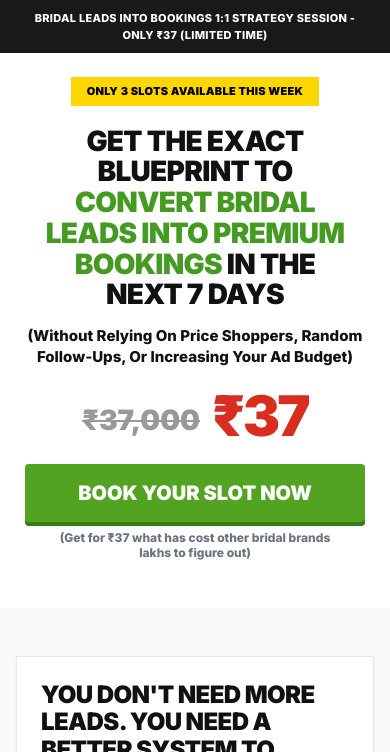
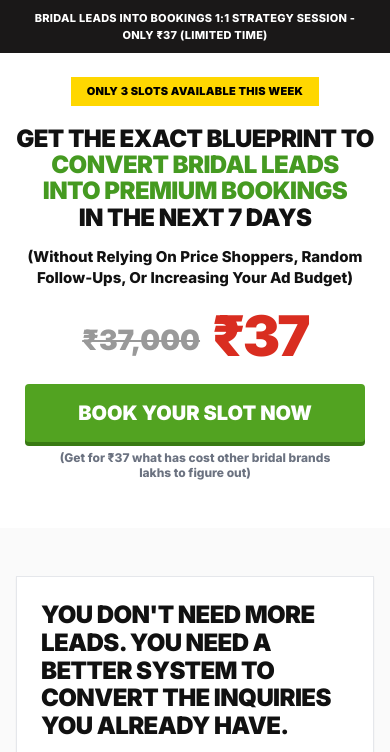
Before and after one commit to dineshm200304-lab/bridal-growth, a plain HTML site: page index.html in a window 390 px wide. Shown: the top 752 px of the page. Drawn offline with nearby package versions, Linux system fonts and the light colour scheme; a web font is replaced by a local one.

Commit message:
Update index.html

```diff
--- a/index.html
+++ b/index.html
@@ -74,13 +74,11 @@
                 ONLY 3 SLOTS AVAILABLE THIS WEEK
             </div>
 
-            <h1 data-aos="fade-up" data-aos-delay="100" class="font-sans text-[26px] min-[375px]:text-[28px] sm:text-[42px] md:text-6xl font-black leading-[1.1] text-[#111] uppercase tracking-tight mb-4">
-                GET THE EXACT<br>
-                BLUEPRINT TO<br>
-                <span class="text-[#459A21]">CONVERT BRIDAL<br>
-                LEADS INTO PREMIUM<br>
-                BOOKINGS</span> IN THE<br>
-                NEXT 7 DAYS
+            <h1 data-aos="fade-up" data-aos-delay="100" class="font-sans text-[22px] min-[375px]:text-[24px] sm:text-[42px] md:text-6xl font-black leading-[1.1] text-[#111] uppercase tracking-tight mb-4">
+                GET THE EXACT BLUEPRINT TO<br>
+                <span class="text-[#459A21]">CONVERT BRIDAL LEADS<br>
+                INTO PREMIUM BOOKINGS</span><br>
+                IN THE NEXT 7 DAYS
             </h1>
 
             <p data-aos="fade-up" data-aos-delay="200" class="text-[14px] min-[375px]:text-[15px] md:text-2xl font-bold text-[#111] mb-5 max-w-2xl mx-auto leading-snug px-2">
```
